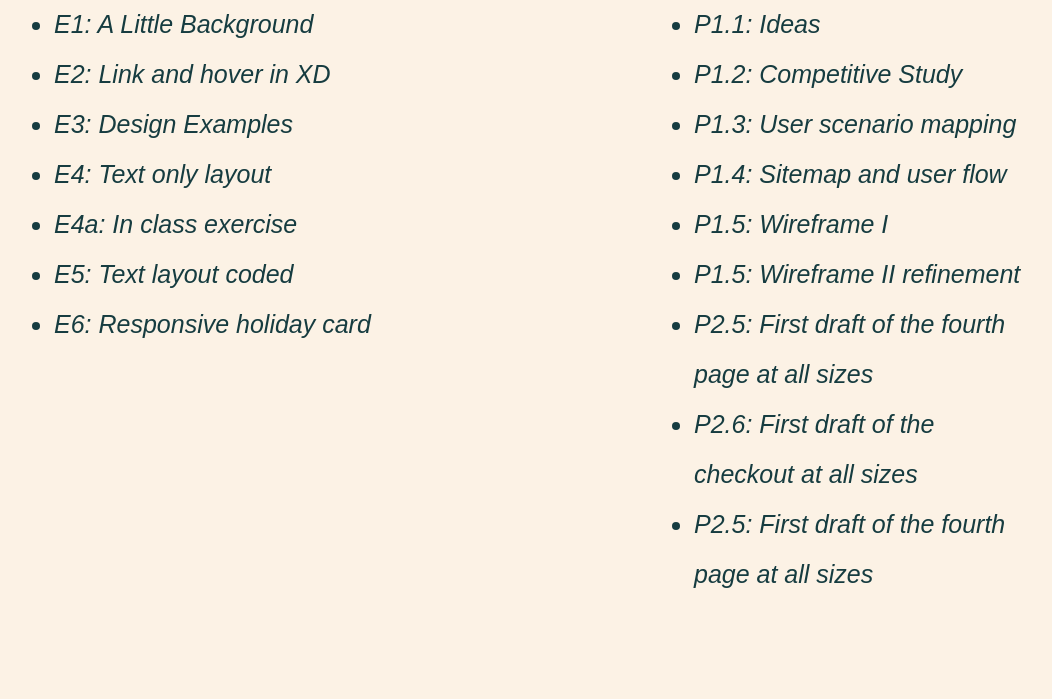
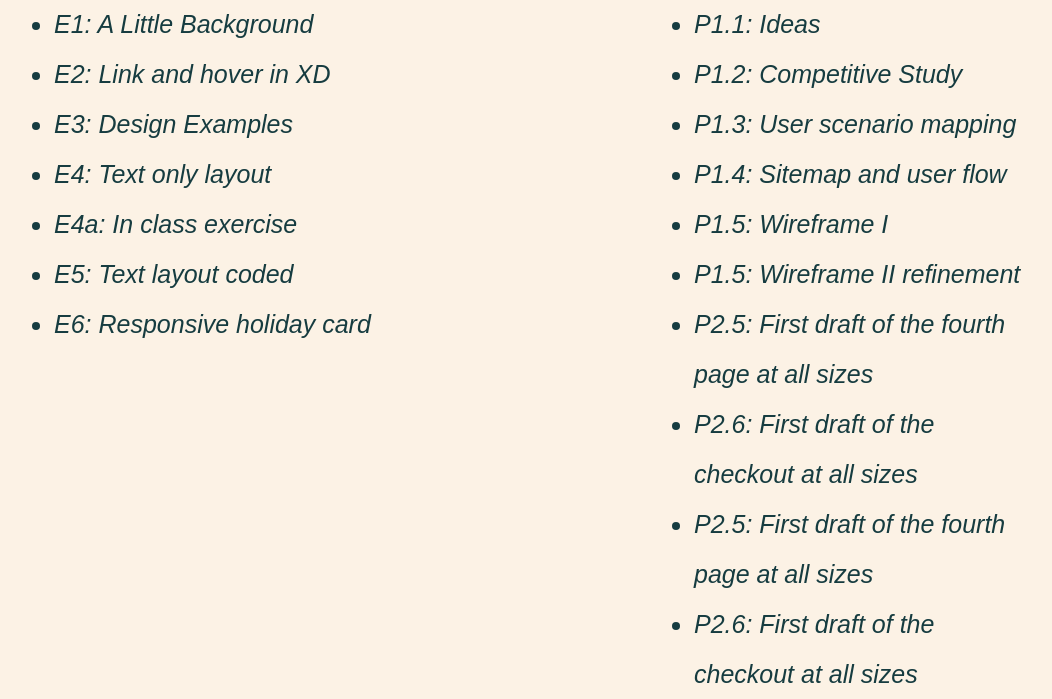
Before and after one commit to AdamWonbin/AVT-415, a plain HTML site: page index.html in a window 1280 px wide. Shown: the part 195-894 px from the top of the page, without its empty margins (74-1126 px from the left). Before the commit the page ends 800 px from the top, so only its background shows below. Drawn offline with Linux system fonts and the light colour scheme; a web font is replaced by a local one.

Commit message:
Update index.html

```diff
--- a/index.html
+++ b/index.html
@@ -45,6 +45,7 @@
             <li> <a href="https://xd.adobe.com/view/7fac5e35-5dc7-438e-a292-8f37edfce830-2aff/" target="_blank">P2.5: First draft of the fourth page at all sizes</a></li>
             <li> <a href="https://xd.adobe.com/view/11e392c4-871b-4ebd-b316-8e2dc9f175a7-44b0/" target="_blank">P2.6: First draft of the checkout at all sizes</a></li>
             <li> <a href="https://xd.adobe.com/view/11e392c4-871b-4ebd-b316-8e2dc9f175a7-44b0/" target="_blank">P2.5: First draft of the fourth page at all sizes</a></li>
+            <li> <a href="https://xd.adobe.com/view/f1dd354f-2103-4252-8b6c-242c84f51be9-a48e/" target="_blank">P2.6: First draft of the checkout at all sizes</a></li>
           </ul>
         </div>
       </div>
```
